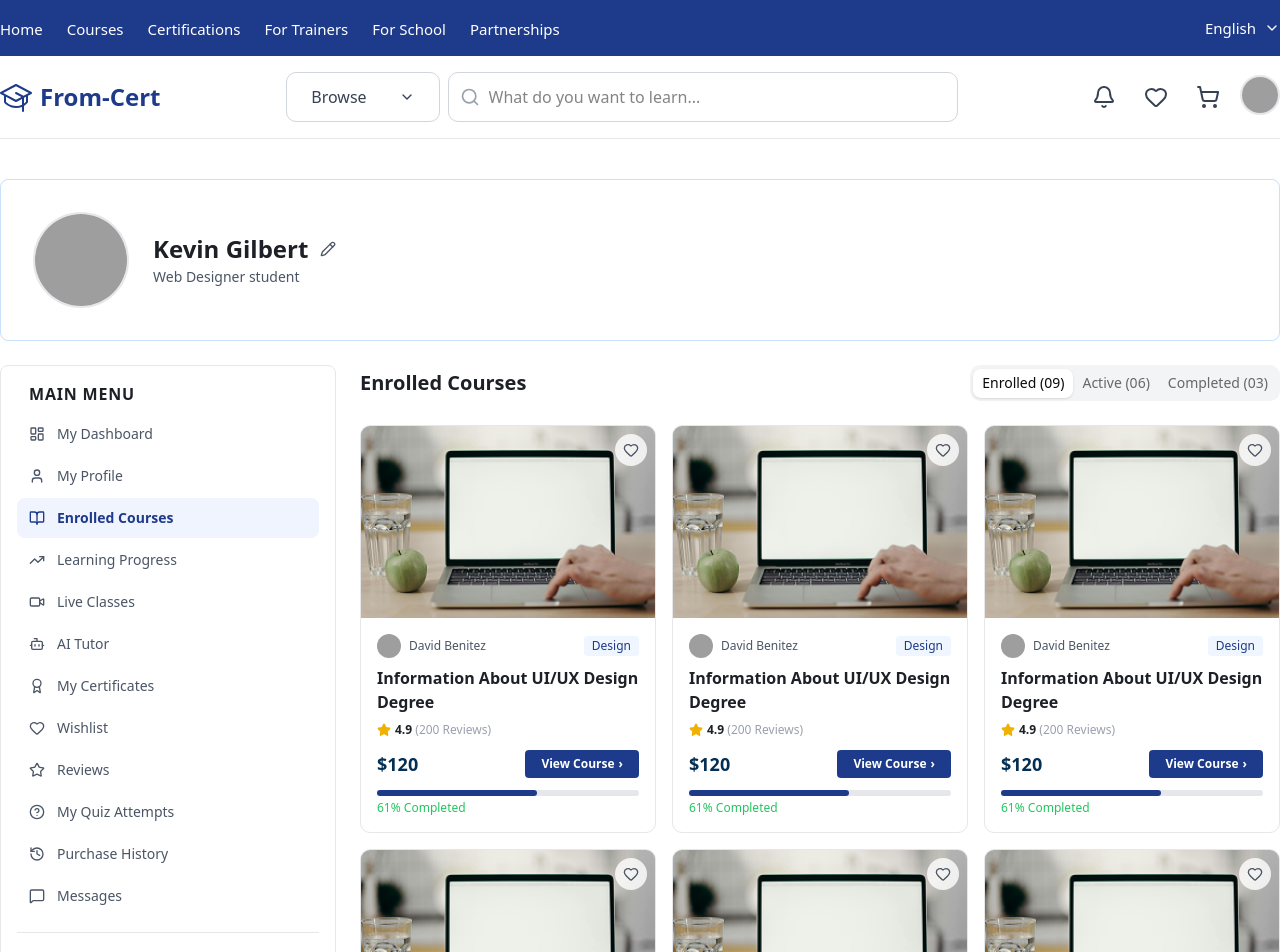
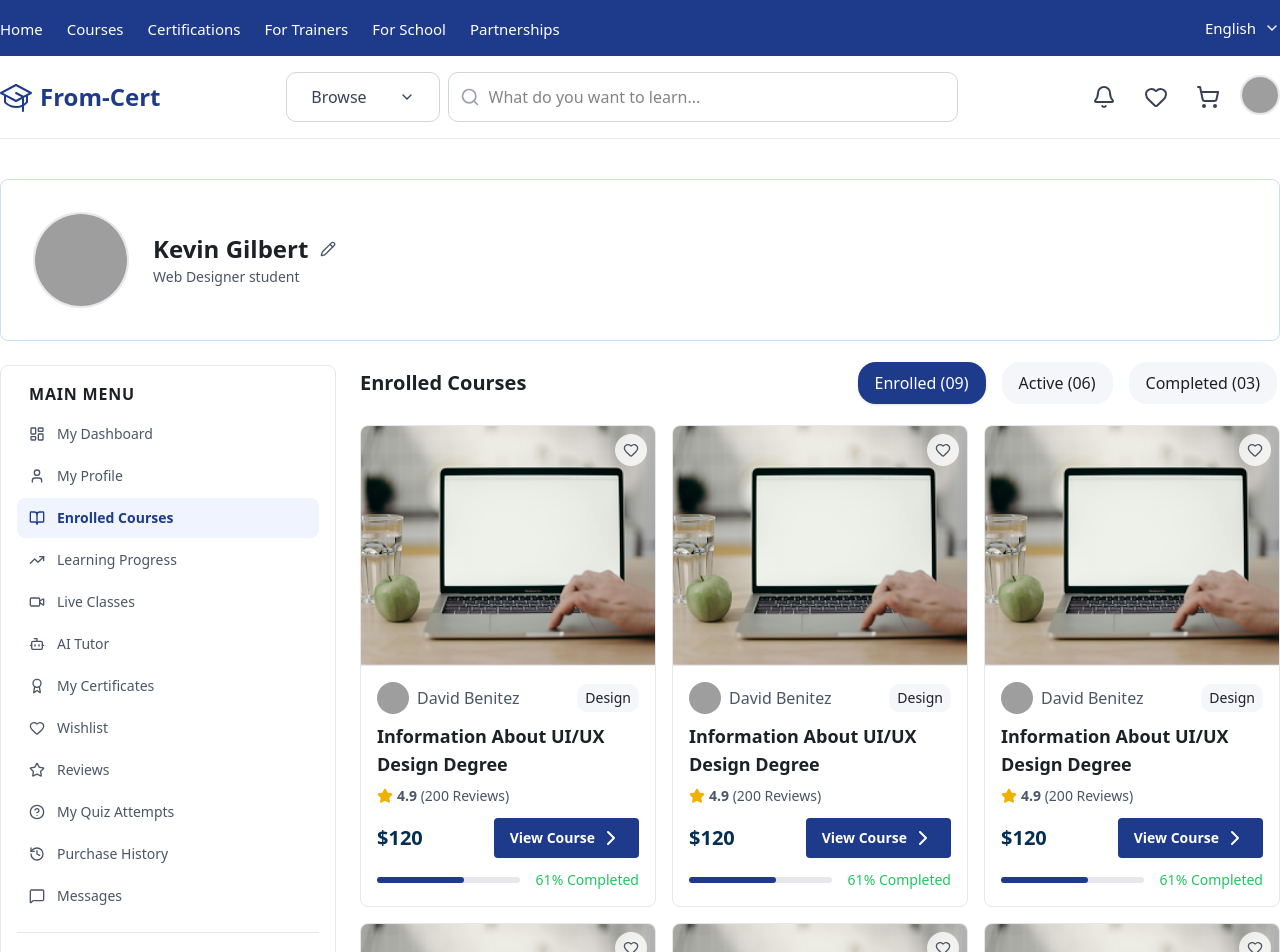
Before and after one commit to murad403/lms-web, a Next.js app: page /en/enrolled-courses in a window 1280 px wide. Shown: the top 952 px of the page. Built offline with nearby package versions, Linux system fonts and the light colour scheme; grey boxes are pictures that could not be loaded.

Commit message:
feat: enhance UI components for profile and enrolled courses pages with improved styling and layout

```diff
--- a/src/app/[locale]/(profile)/dashboard/page.tsx
+++ b/src/app/[locale]/(profile)/dashboard/page.tsx
@@ -129,7 +129,7 @@ const DashboardPage = () => {
                                 </div>
                                 <div className="shrink-0 ml-3">
                                     <div
-                                        className={`size-12 sm:w-12 sm:h-12 rounded-full border-[4px] flex items-center justify-center ${quiz.percentage >= 70
+                                        className={`size-12 sm:w-12 sm:h-12 rounded-full border-4 flex items-center justify-center ${quiz.percentage >= 70
                                                 ? "border-green-500"
                                                 : quiz.percentage >= 50
                                                     ? "border-yellow-500"
--- a/src/app/[locale]/(profile)/enrolled-courses/page.tsx
+++ b/src/app/[locale]/(profile)/enrolled-courses/page.tsx
@@ -1,6 +1,6 @@
 "use client";
 import { useState } from "react";
-import { Tabs, TabsContent, TabsList, TabsTrigger } from "@/components/ui/tabs";
+import { Tabs, TabsList, TabsTrigger } from "@/components/ui/tabs";
 import EnrolledCourseCard from "@/components/reusable/EnrolledCourseCard";
 import Pagination from "@/components/reusable/Pagination";
 import { enrolledCourses } from "@/lib/profile";
@@ -29,14 +29,23 @@ const EnrolledCoursesPage = () => {
                         setCurrentPage(1);
                     }}
                 >
-          <TabsList className="bg-gray-100">
-            <TabsTrigger value="enrolled" className="text-xs sm:text-sm">
+                    <TabsList className="bg-white space-x-4">
+                        <TabsTrigger
+                            value="enrolled"
+                            className="text-base rounded-2xl py-5 px-4 bg-[#F4F6F9] text-title data-[state=active]:bg-main data-[state=active]:text-white"
+                        >
                             Enrolled (09)
                         </TabsTrigger>
-            <TabsTrigger value="active" className="text-xs sm:text-sm">
+                        <TabsTrigger
+                            value="active"
+                            className="text-base rounded-2xl py-5 px-4 bg-[#F4F6F9] text-title data-[state=active]:bg-main data-[state=active]:text-white"
+                        >
                             Active (06)
                         </TabsTrigger>
-            <TabsTrigger value="completed" className="text-xs sm:text-sm">
+                        <TabsTrigger
+                            value="completed"
+                            className="text-base rounded-2xl py-5 px-4 bg-[#F4F6F9] text-title data-[state=active]:bg-main data-[state=active]:text-white"
+                        >
                             Completed (03)
                         </TabsTrigger>
                     </TabsList>
--- a/src/components/reusable/EnrolledCourseCard.tsx
+++ b/src/components/reusable/EnrolledCourseCard.tsx
@@ -1,6 +1,6 @@
 "use client";
 import Image from "next/image";
-import { Star, Heart } from "lucide-react";
+import { Star, Heart, ChevronRight } from "lucide-react";
 import { Link } from "@/i18n/navigation";
 import { TEnrolledCourse } from "@/lib/profile";
 
@@ -10,9 +10,9 @@ type EnrolledCourseCardProps = {
 
 const EnrolledCourseCard = ({ course }: EnrolledCourseCardProps) => {
     return (
-    <div className="bg-white rounded-lg overflow-hidden border border-gray-200 hover:shadow-lg transition-shadow w-full">
+        <div className="bg-white rounded-md overflow-hidden border border-border-light hover:shadow-lg transition-shadow w-full">
             {/* Image */}
-      <div className="relative h-44 sm:h-48 w-full">
+            <div className="relative h-50 sm:h-60 w-full">
                 <Image
                     src={course.image}
                     alt={course.title}
@@ -29,7 +29,7 @@ const EnrolledCourseCard = ({ course }: EnrolledCourseCardProps) => {
                 {/* Instructor & Category */}
                 <div className="flex items-center justify-between mb-2">
                     <div className="flex items-center gap-2">
-            <div className="relative w-6 h-6 rounded-full overflow-hidden">
+                        <div className="relative size-8 rounded-full overflow-hidden">
                             <Image
                                 src={course.instructorAvatar}
                                 alt={course.instructor}
@@ -37,47 +37,48 @@ const EnrolledCourseCard = ({ course }: EnrolledCourseCardProps) => {
                                 className="object-cover"
                             />
                         </div>
-            <span className="text-xs text-description">{course.instructor}</span>
+                        <span className="text-base text-description">{course.instructor}</span>
                     </div>
-          <span className="text-[10px] sm:text-xs bg-blue-50 text-main px-2 py-0.5 rounded font-medium">
+                    <span className="text-sm bg-[#F4F6F9] text-title px-2 py-1 rounded-lg font-medium">
                         {course.category}
                     </span>
                 </div>
 
                 {/* Title */}
-        <h3 className="text-sm sm:text-base font-semibold text-title mb-2 line-clamp-2">
+                <h3 className="text-base sm:text-lg font-bold text-title mb-2 line-clamp-2">
                     {course.title}
                 </h3>
 
                 {/* Rating */}
                 <div className="flex items-center gap-1 mb-3">
-          <Star className="w-3.5 h-3.5 text-yellow-500 fill-yellow-500" />
-          <span className="text-xs font-semibold text-title">
+                    <Star className="w-4 h-4 text-yellow-500 fill-yellow-500" />
+                    <span className="text-sm font-semibold text-description">
                         {course.rating}{" "}
-            <span className="text-gray-400 font-normal">({course.reviews})</span>
+                        <span className="text-description font-normal">({course.reviews})</span>
                     </span>
                 </div>
 
                 {/* Price & Button */}
                 <div className="flex items-center justify-between mb-3">
-          <span className="text-lg font-bold text-[#042F54]">${course.price}</span>
+                    <span className="text-xl font-bold text-[#042F54]">${course.price}</span>
                     <Link
                         href={`/course/${course.id}`}
-            className="px-4 py-1.5 bg-main text-white rounded text-xs font-semibold hover:bg-main/90 transition-colors flex items-center gap-1"
+                        className="px-4 py-2 bg-main text-white rounded text-sm font-semibold hover:bg-main/90 transition-colors flex items-center gap-1"
                     >
-            View Course <span>›</span>
+                        View Course
+                        <ChevronRight />
                     </Link>
                 </div>
 
                 {/* Progress */}
-        <div>
+                <div className="flex items-center gap-4 mt-2">
                     <div className="w-full bg-gray-200 rounded-full h-1.5">
                         <div
                             className="bg-main h-1.5 rounded-full transition-all"
                             style={{ width: `${course.progress}%` }}
                         />
                     </div>
-          <p className="text-xs text-success mt-1 font-medium">{course.progress}% Completed</p>
+                    <p className="text-sm text-success font-medium text-nowrap">{course.progress}% Completed</p>
                 </div>
             </div>
         </div>
```
Also changed, not shown: src/app/[locale]/(profile)/profile/page.tsx (+22 -22 lines). Lines whose indentation alone changed are shown as unchanged.
